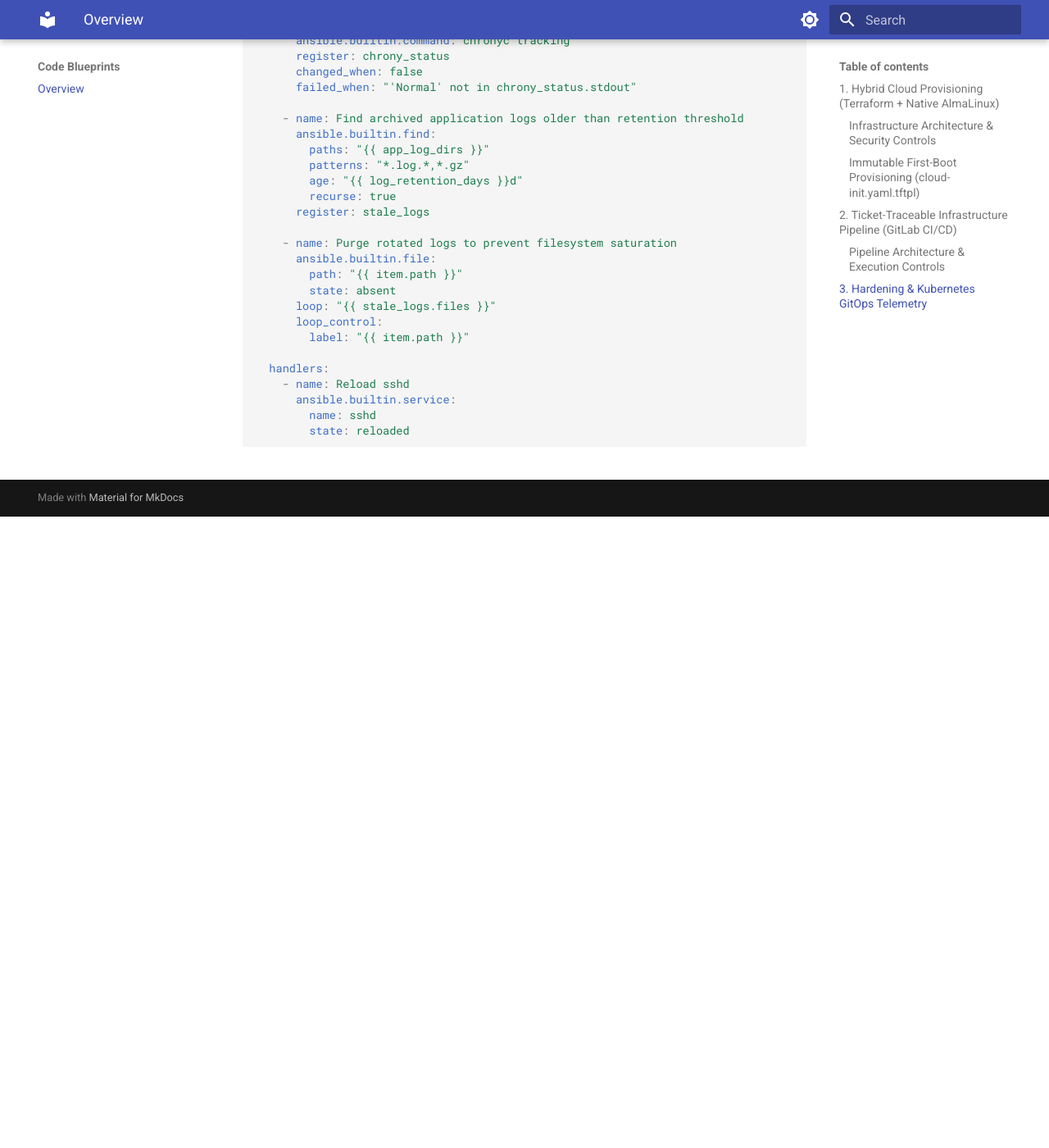
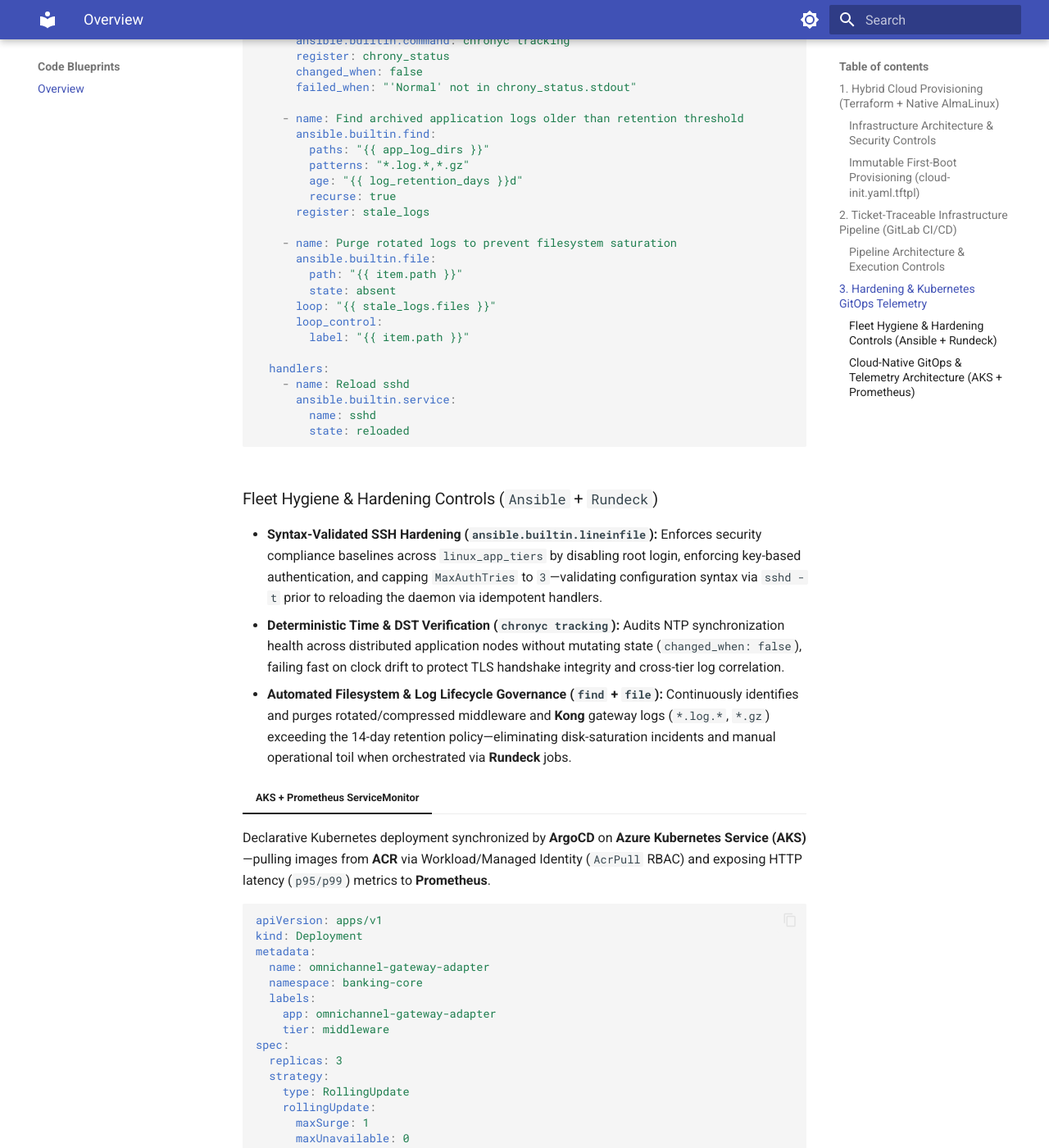
Before and after one commit to ejpinangog/ejpinangog.github.io, an MkDocs documentation site: the page built from docs/code-blueprints/index.md, in a window 1280 px wide and 1400 px high, scrolled down 6431 px. Shown: the whole window at 82% size. Built offline with MkDocs 1.6.1 and Material for MkDocs 9.7.7, drawn with Linux system fonts in a browser that asks for light colours; before the commit the page ends 7061 px from its top, so only the background shows below that; some of the changed text lies outside the part shown.

Commit message:
docs: add AKS and Prometheus telemetry breakdown

````diff
--- a/docs/code-blueprints/index.md
+++ b/docs/code-blueprints/index.md
@@ -366,6 +366,11 @@ terraform:apply:
             name: sshd
             state: reloaded
     ```
+### Fleet Hygiene & Hardening Controls (`Ansible` + `Rundeck`)
+
+* **Syntax-Validated SSH Hardening (`ansible.builtin.lineinfile`):** Enforces security compliance baselines across `linux_app_tiers` by disabling root login, enforcing key-based authentication, and capping `MaxAuthTries` to `3`—validating configuration syntax via `sshd -t` prior to reloading the daemon via idempotent handlers.
+* **Deterministic Time & DST Verification (`chronyc tracking`):** Audits NTP synchronization health across distributed application nodes without mutating state (`changed_when: false`), failing fast on clock drift to protect TLS handshake integrity and cross-tier log correlation.
+* **Automated Filesystem & Log Lifecycle Governance (`find` + `file`):** Continuously identifies and purges rotated/compressed middleware and **Kong** gateway logs (`*.log.*`, `*.gz`) exceeding the 14-day retention policy—eliminating disk-saturation incidents and manual operational toil when orchestrated via **Rundeck** jobs.
 
 === "AKS + Prometheus ServiceMonitor"
 
@@ -442,3 +447,8 @@ terraform:apply:
           path: /actuator/prometheus
           interval: 15s
     ```
+### Cloud-Native GitOps & Telemetry Architecture (`AKS` + `Prometheus`)
+
+* **Zero-Downtime Rolling Deployments (`Deployment` / `RollingUpdate`):** Runs 3 replicas across AKS nodes with `maxUnavailable: 0` and `maxSurge: 1`, ensuring continuous API availability during **ArgoCD**-synchronized image rollouts pulled passwordlessly from **Azure Container Registry (ACR)** via `AcrPull` Managed Identity RBAC.
+* **Resource Governance & Health Probes (`resources` / `readinessProbe` / `livenessProbe`):** Enforces deterministic CPU/memory boundaries (`250m–1000m` CPU, `512Mi–1Gi` RAM) to prevent noisy-neighbor contention while decoupling traffic routing (`/actuator/health/readiness`) from container self-healing (`/actuator/health/liveness`).
+* **Cross-Namespace Prometheus Auto-Discovery (`ServiceMonitor`):** Isolates transactional traffic (`8080`) from internal telemetry (`9090`) and configures **Prometheus Operator** (`release: prometheus-stack`) to scrape `/actuator/prometheus` every `15s` across the `banking-core` namespace for real-time `p95/p99` latency tracking and SRE alerting.
````
